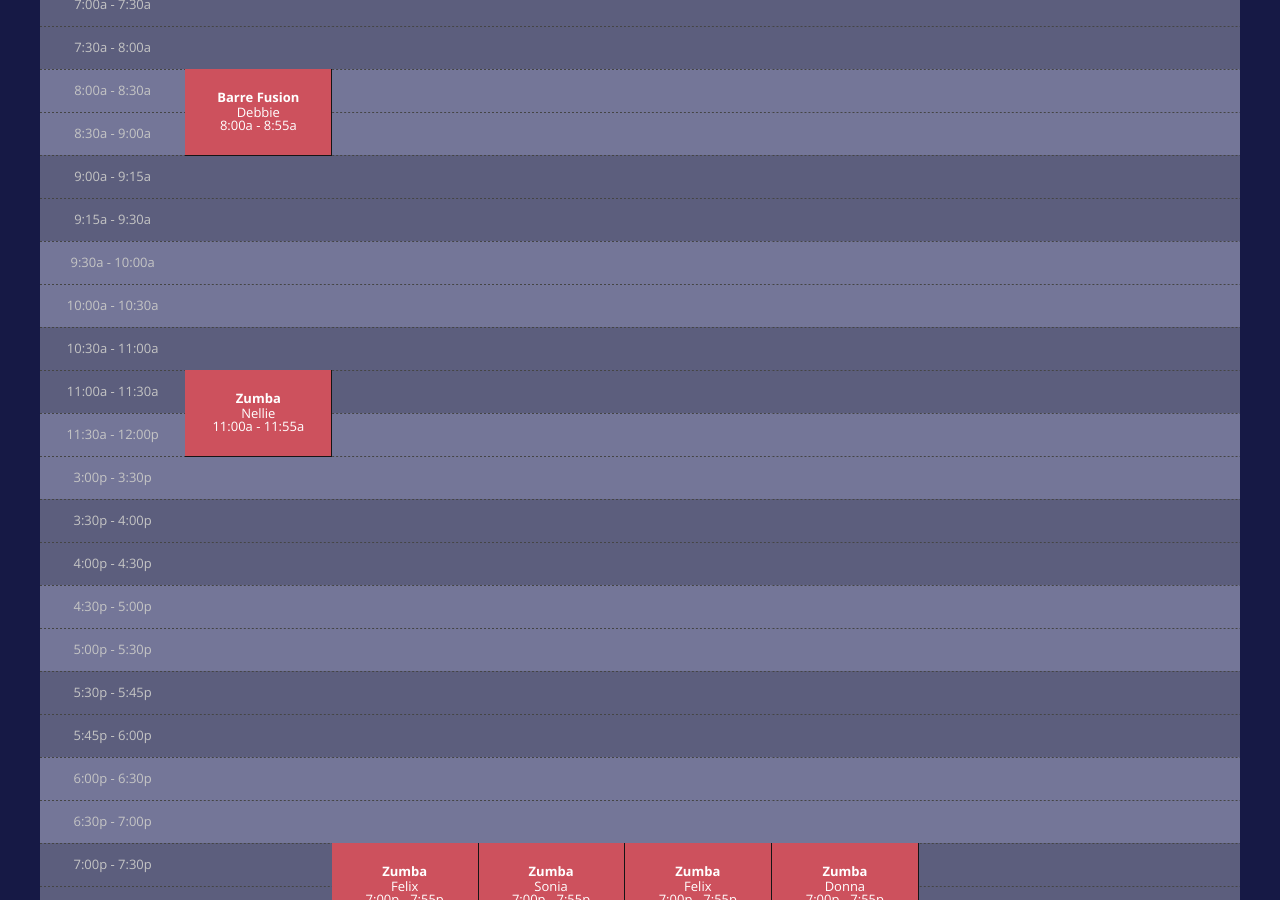
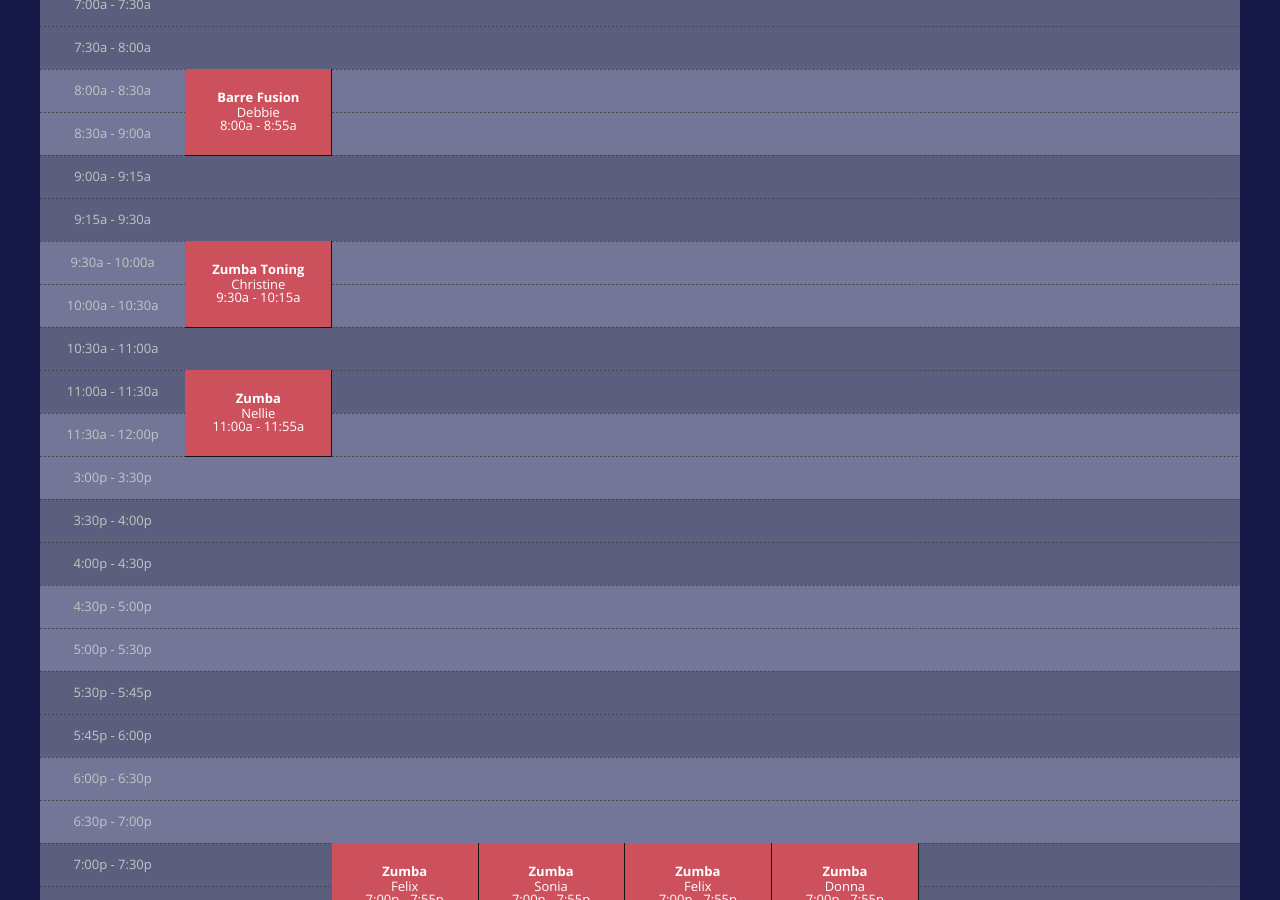
Before and after one commit to rwstone/shapeitup, a Jekyll site: the page built from schedule/index.md, in a window 1280 px wide and 900 px high, scrolled down 342 px. Built offline with Jekyll 4.4.1, drawn with Linux system fonts in a browser that asks for light colours; some web fonts are replaced.

Commit message:
Updated Index

```diff
--- a/schedule/index.md
+++ b/schedule/index.md
@@ -32,18 +32,18 @@ sessions:
   start_time: 8:00a
   end_time: 8:55a
   length: 2
+- class: Zumba Toning
+  instructor: Christine
+  day: Saturday
+  start_time: 9:30a
+  end_time: 10:15a
+  length: 2
 - class: Zumba
   instructor: Nellie
   day: Saturday
   start_time: 11:00a
   end_time: 11:55a
   length: 2
-- class:
-  instructor:
-  day:
-  start_time:
-  end_time:
-  length:
 days:
 - Saturday
 - Monday
```
